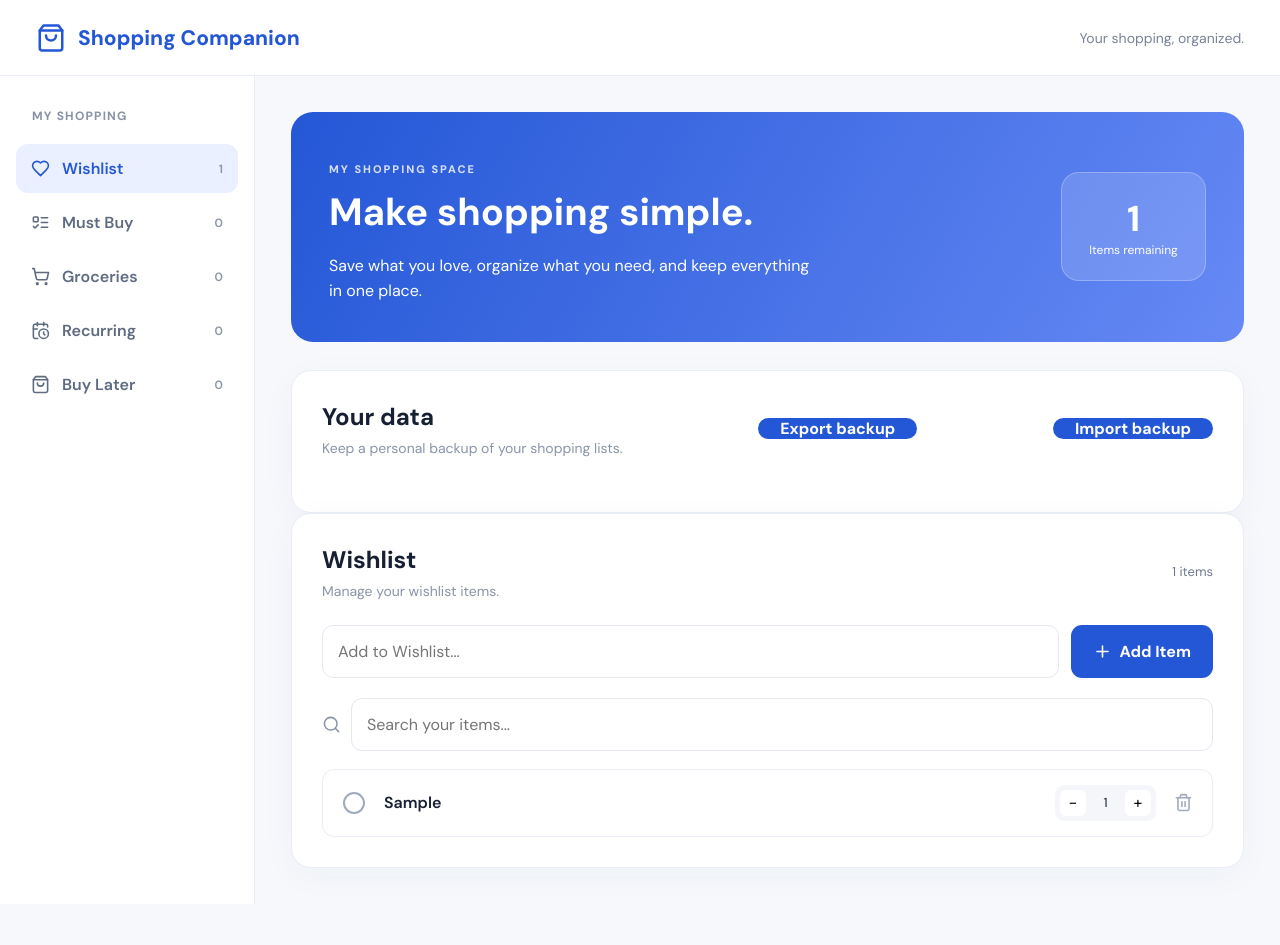
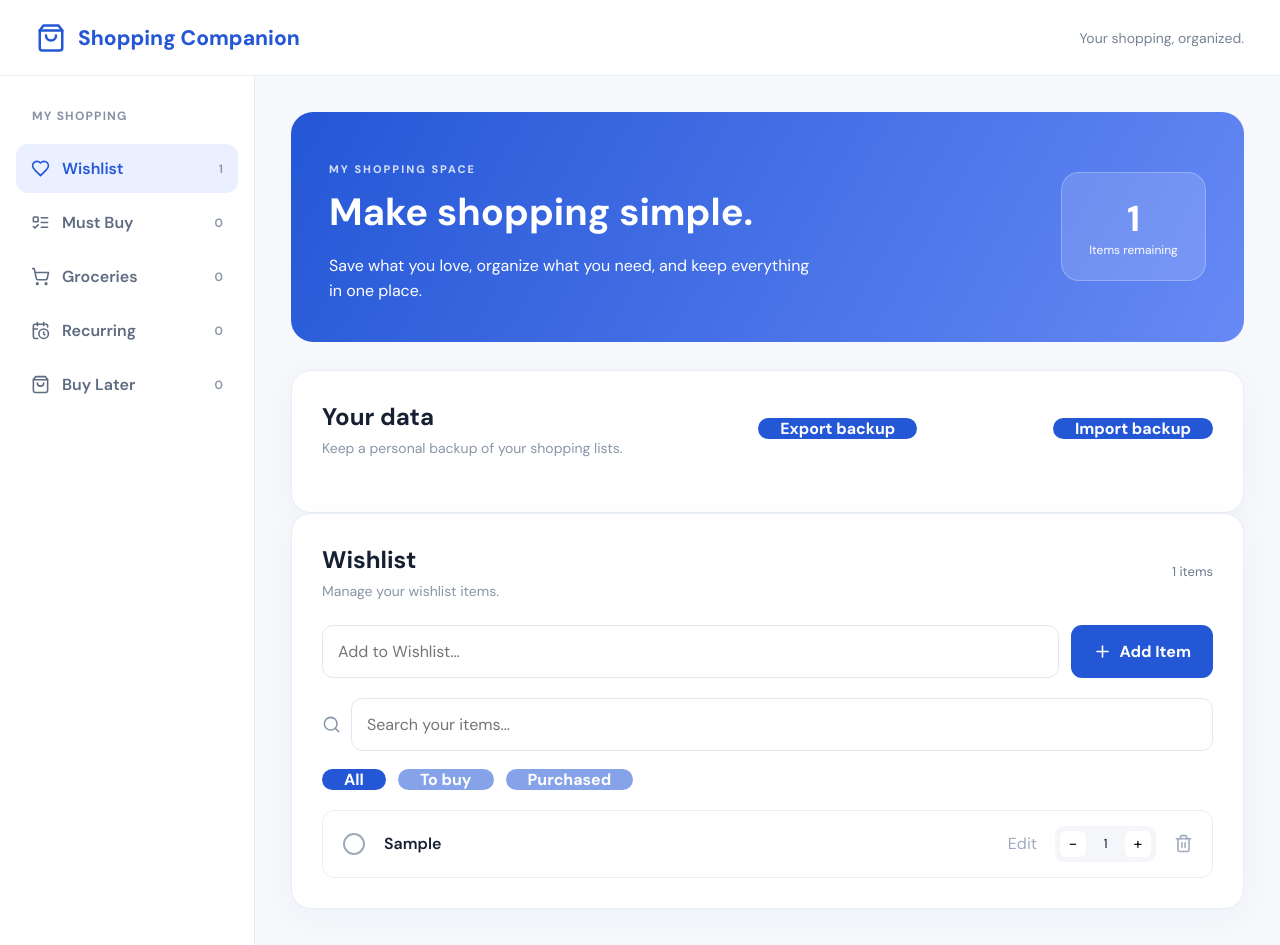
Before and after one commit to marksheininwork-netizen/shopping-companion, a React (Vite) app: page / in a window 1280 px wide. Both pictures are taken after typing "Sample" into the empty fields and a click on the button "Add Item". Before the commit the page ends 904 px from the top, so only its background shows below. Built offline with nearby package versions, Linux system fonts and the light colour scheme.

Commit message:
feat: shopping status filters, item renaming and safe quantity bounds

```diff
--- a/src/App.tsx
+++ b/src/App.tsx
@@ -50,6 +50,7 @@ export default function App() {
   const [category, setCategory] = useState<Category>("Wishlist");
   const [newItem, setNewItem] = useState("");
   const [search, setSearch] = useState("");
+  const [statusFilter, setStatusFilter] = useState<"all" | "active" | "completed">("all");
 
   useEffect(() => {
     localStorage.setItem("shopping-items", JSON.stringify(items));
@@ -119,6 +120,14 @@ export default function App() {
     );
   }
 
+  function renameItem(id: string) {
+    const item = items.find((entry) => entry.id === id);
+    if (!item) return;
+    const name = window.prompt("Edit item name", item.name)?.trim();
+    if (!name || name.length > 500) return;
+    setItems((previous) => previous.map((entry) => entry.id === id ? { ...entry, name } : entry));
+  }
+
   function deleteItem(id: string) {
     setItems((previous) =>
       previous.filter((item) => item.id !== id)
@@ -129,7 +138,7 @@ export default function App() {
     setItems((previous) =>
       previous.map((item) =>
         item.id === id
-          ? { ...item, quantity: Math.max(1, item.quantity + amount) }
+          ? { ...item, quantity: Math.min(100000, Math.max(1, item.quantity + amount)) }
           : item
       )
     );
@@ -138,7 +147,8 @@ export default function App() {
   const visibleItems = items.filter(
     (item) =>
       item.category === category &&
-      item.name.toLowerCase().includes(search.toLowerCase())
+      item.name.toLowerCase().includes(search.trim().toLowerCase()) &&
+      (statusFilter === "all" || (statusFilter === "completed" ? item.completed : !item.completed))
   );
 
   const remaining = items.filter((item) => !item.completed).length;
@@ -250,6 +260,14 @@ export default function App() {
               />
             </div>
 
+            <div className="add-form" role="group" aria-label="Filter shopping items by status">
+              {(["all", "active", "completed"] as const).map((status) => (
+                <button key={status} type="button" className="primary-button" aria-pressed={statusFilter === status} onClick={() => setStatusFilter(status)} style={{ opacity: statusFilter === status ? 1 : 0.55 }}>
+                  {status === "all" ? "All" : status === "active" ? "To buy" : "Purchased"}
+                </button>
+              ))}
+            </div>
+
             <div className="item-list">
               {visibleItems.length === 0 ? (
                 <div className="empty-state">
@@ -280,6 +298,7 @@ export default function App() {
                       {item.name}
                     </span>
 
+                    <button type="button" className="icon-button" onClick={() => renameItem(item.id)} aria-label={`Rename ${item.name}`} title="Edit name">Edit</button>
                     <div className="quantity">
                       <button
                         onClick={() => changeQuantity(item.id, -1)}
```
